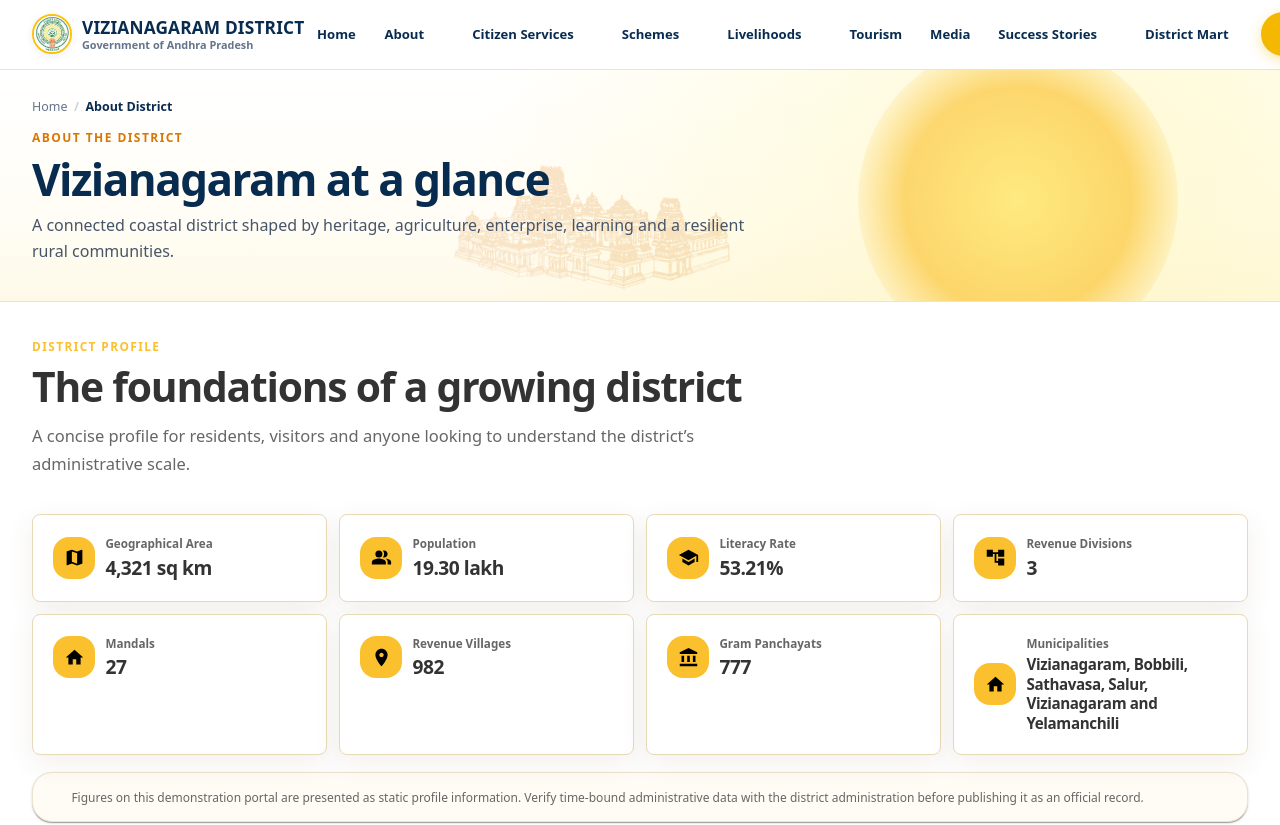
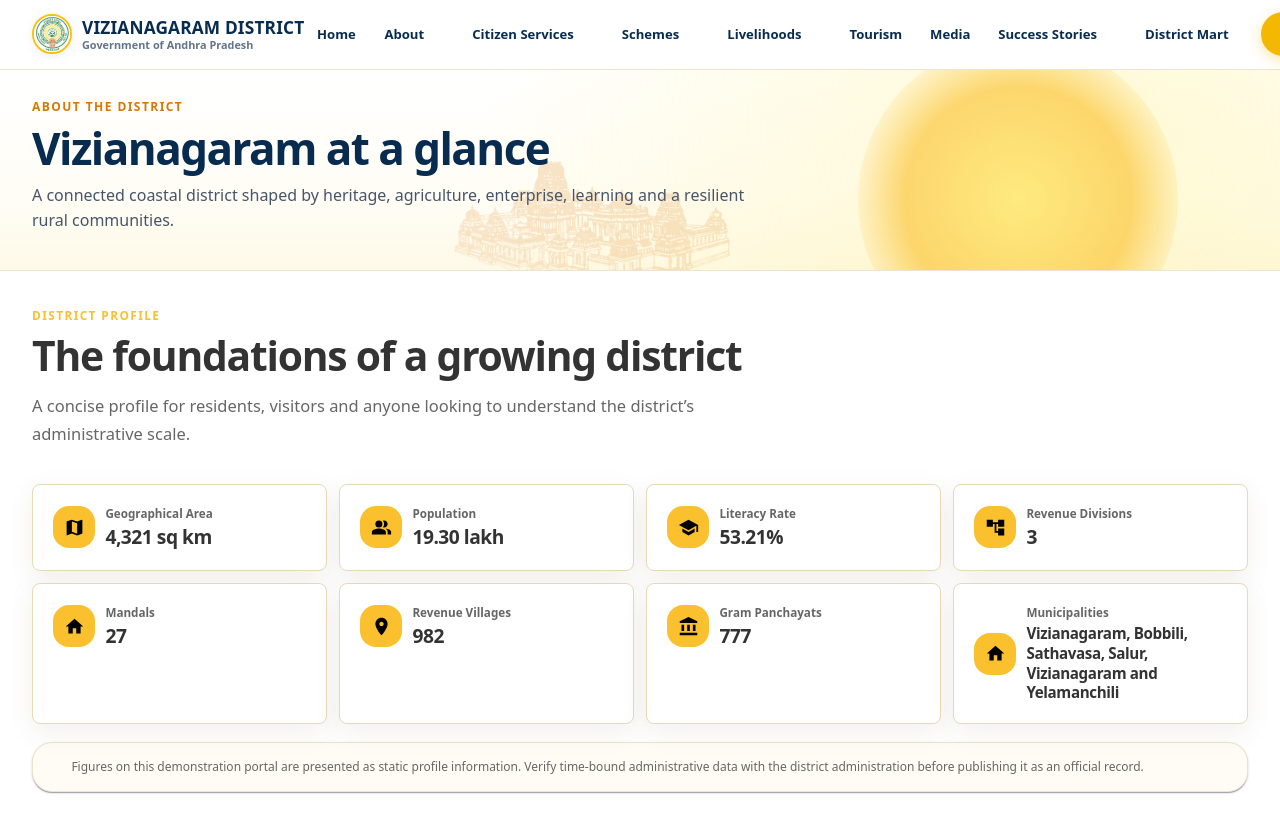
Before and after one commit to anandkona/vizianagaram-drda, a Next.js app: page /about in a window 1280 px wide. Shown: the top 825 px of the page. Built offline with nearby package versions, Linux system fonts and the light colour scheme; some icons are missing; a web font is replaced by a local one; what @mui/material-nextjs would draw is missing.

Commit message:
Fix Download button text visibility and remove all breadcrumbs site-wide

```diff
--- a/app/fpo/fpos/page.tsx
+++ b/app/fpo/fpos/page.tsx
@@ -44,12 +44,6 @@ export default function FPOsPage() {
           background: "rgba(255, 255, 255, 0.4)", display: "none", pointerEvents: "none"
         }} />
         <Container maxWidth="xl" sx={{ px: { xs: 2, sm: 3, md: 4 }, position: "relative", zIndex: 1 }}>
-          <Breadcrumbs separator="/" sx={{ color: "rgba(43, 33, 0, 0.72)", mb: 1, fontSize: "0.8rem", fontWeight: 600 }}>
-            <Link href="/" style={{ color: "inherit", textDecoration: "none" }} className="hover:text-inherit">Home</Link>
-            <Link href="/livelihoods" style={{ color: "inherit", textDecoration: "none" }}>Livelihoods</Link>
-            <Typography sx={{ color: "#2B2100", fontSize: "0.85rem", fontWeight: 700 }}>FPOs</Typography>
-          </Breadcrumbs>
-
           <Typography variant="h1" sx={{ fontWeight: 900, mb: 1, fontSize: { xs: "1.6rem", sm: "1.9rem", md: "2.25rem" }, letterSpacing: "-0.02em", color: "#1F1700" }}>
             Farmer Producer Organisations
           </Typography>
--- a/app/livelihoods/[project]/page.tsx
+++ b/app/livelihoods/[project]/page.tsx
@@ -38,11 +38,6 @@ export default function LivelihoodProjectPage({ params }: { params: Promise<{ pr
     <Box sx={{ minHeight: "100vh", fontFamily: "'Inter', sans-serif", bgcolor: "#F8FAFC" }}>
       <Box sx={{ position: "relative", overflow: "hidden", background: "#FFC107", color: "#2B2100", py: { xs: 2, md: 2.5 } }}>
         <Container maxWidth="xl" sx={{ px: { xs: 2, sm: 3, md: 4 }, position: "relative", zIndex: 1 }}>
-          <Breadcrumbs separator="/" sx={{ color: "rgba(43,33,0,0.6)", mb: 1, fontSize: "0.8rem", fontWeight: 600 }}>
-            <Link href="/">Home</Link>
-            <Link href="/livelihoods">Livelihoods</Link>
-            <Typography sx={{ color: "#2B2100", fontSize: "0.8rem", fontWeight: 700 }}>{currentCategory.title}</Typography>
-          </Breadcrumbs>
           <Typography variant="h1" sx={{ fontWeight: 900, mb: 1, fontSize: { xs: "1.6rem", sm: "1.9rem", md: "2.25rem" }, color: "#1F1700" }}>{currentCategory.title}</Typography>
           <Typography sx={{ color: "rgba(31,23,0,0.85)", fontSize: { xs: "0.85rem", sm: "0.95rem" }, maxWidth: 650, lineHeight: 1.4, fontWeight: 500 }}>
             Discover the impacts and success of the {currentCategory.title} initiative in Vizianagaram district.
--- a/components/PageIntro.tsx
+++ b/components/PageIntro.tsx
@@ -96,53 +96,6 @@ export default function PageIntro({
       />
 
       <Container maxWidth="xl" sx={{ position: "relative", zIndex: 1, px: { xs: 2, sm: 3, md: 4 } }}>
-        {/* Breadcrumb Bar */}
-        <Breadcrumbs
-          aria-label="Breadcrumb navigation"
-          separator="/"
-          sx={{
-            color: "#64748B",
-            mb: 1.5,
-            fontSize: "0.78rem",
-            fontWeight: 650,
-            "& .MuiBreadcrumbs-ol": { flexWrap: "wrap" },
-            "& .MuiBreadcrumbs-separator": { color: "#CBD5E1", mx: 0.8 },
-          }}
-        >
-          {crumbs.map((c, idx) => {
-            const isLast = idx === crumbs.length - 1;
-            if (isLast || !c.href) {
-              return (
-                <Typography
-                  key={c.label}
-                  sx={{
-                    color: "#082B50",
-                    fontWeight: 750,
-                    fontSize: "0.78rem",
-                  }}
-                >
-                  {c.label}
-                </Typography>
-              );
-            }
-            return (
-              <Typography
-                key={c.label}
-                component={Link}
-                href={c.href}
-                sx={{
-                  color: "#64748B",
-                  textDecoration: "none",
-                  fontSize: "0.78rem",
-                  "&:hover": { color: "#082B50", textDecoration: "underline" },
-                }}
-              >
-                {c.label}
-              </Typography>
-            );
-          })}
-        </Breadcrumbs>
-
         <Box
           sx={{
             display: "grid",
```
Also changed, not shown: app/downloads/page.tsx (+14 -17 lines), app/map/page.tsx (+0 -17 lines).
